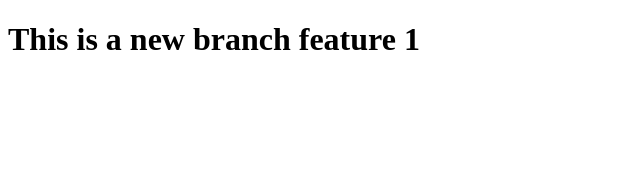
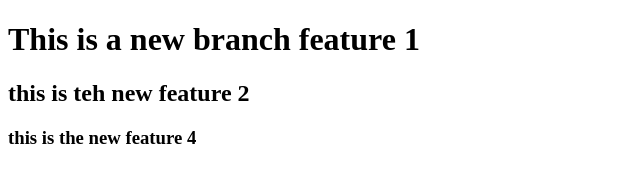
Before and after one commit to ishfaqqahmadd/localRepo, a plain HTML site: page index.html in a window 1280 px wide. Shown: the whole page, without its empty margins (0-640 px from the left). Drawn offline with Linux system fonts and the light colour scheme.

Commit message:
changed index file

```diff
--- a/index.html
+++ b/index.html
@@ -10,6 +10,8 @@
     <h1>
         This is a new branch feature 1
     </h1>
+    <h2> this is teh new feature 2</h2>
+    <h3>this is the new feature 4</h3>
 
 </body>
 </html>
```
